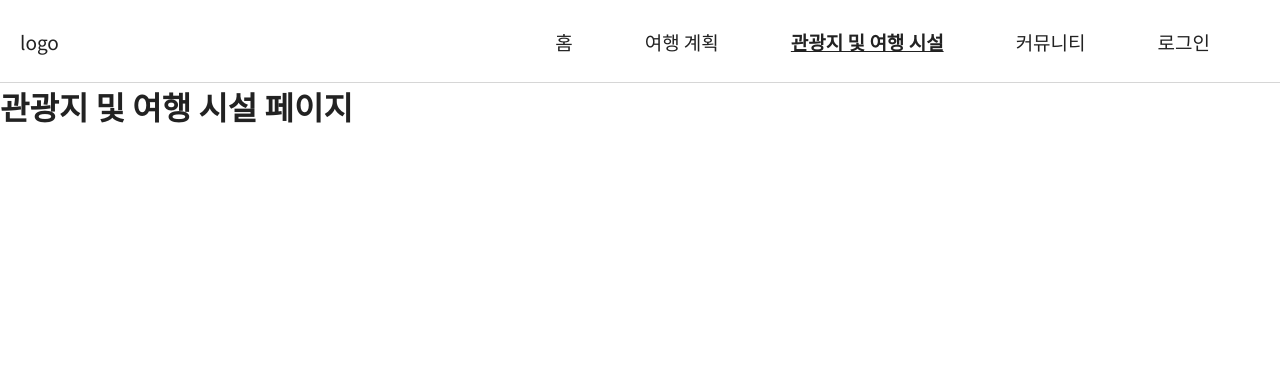
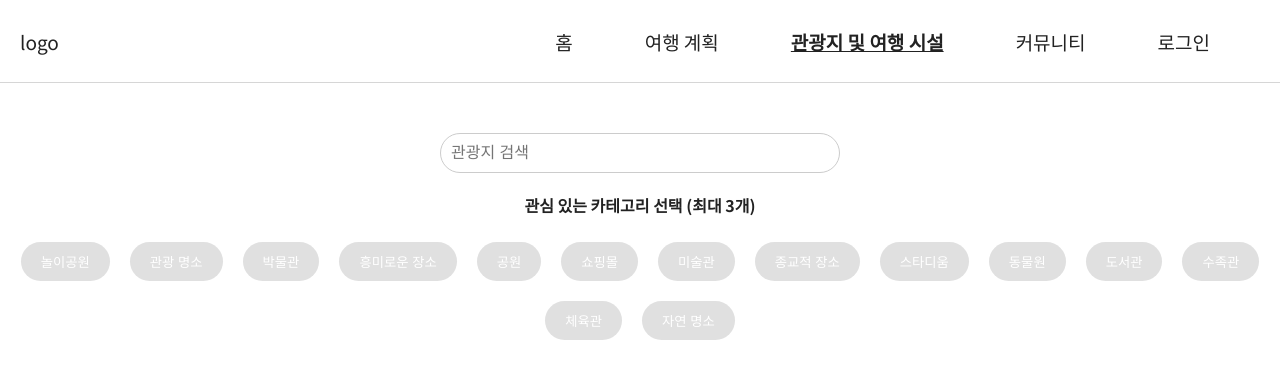
Before and after one commit to gani825/test123, a React (Create React App) app: page /attractions in a window 1280 px wide. Shown: the top 378 px of the page. Built offline with nearby package versions, Linux system fonts and the light colour scheme; a web font is replaced by a local one.

Commit message:
로케이션상세페이지작성중...

```diff
--- a/package.json
+++ b/package.json
@@ -14,6 +14,7 @@
     "react-dom": "^18.3.1",
     "react-router-dom": "^7.0.2",
     "react-scripts": "5.0.1",
+    "styled-components": "^6.1.13",
     "swiper": "^11.1.15"
   },
   "scripts": {
--- /dev/null
+++ b/src/pages/Attractions/Attractions.css
@@ -0,0 +1,67 @@
+/* styles.css */
+
+/* 전체 컨테이너 중앙 정렬 (위 200px 여백) */
+.container {
+    display: flex;
+    flex-direction: column;
+    align-items: center;  /* 가로 중앙 정렬 */
+    justify-content: flex-start;  /* 위쪽으로 배치 */
+    min-height: 100vh;  /* 최소 화면 높이 (100vh로 설정) */
+    padding-top: 50px;  /* 위쪽에 200px 여백 추가 */
+    text-align: center;
+  }
+
+  .search-input {
+    padding: 10px;
+    margin-bottom: 20px;
+    border-radius: 25px;
+    border: 1px solid #ccc;
+    width: 80%;  /* 검색창 너비 */
+    max-width: 400px;  /* 최대 너비 설정 */
+    font-size: 16px;
+  }
+
+  .button-container {
+    display: flex;
+    flex-wrap: wrap;
+    justify-content: center;
+    gap: 10px;
+    margin-bottom: 20px;
+  }
+
+  .button {
+    background-color: #e0e0e0;
+    color: white;
+    padding: 10px 20px;
+    margin: 5px;
+    border-radius: 50px;
+    border: none;
+    cursor: pointer;
+    transition: background-color 0.3s;
+  }
+
+  .button.selected {
+    background-color: #4caf50;
+  }
+
+  .button:hover {
+    background-color: #d1d1d1;
+  }
+
+  .button.selected:hover {
+    background-color: #45a049;
+  }
+
+  .button:disabled {
+    background-color: #bdbdbd;
+    cursor: not-allowed;
+  }
+
+  ul {
+    list-style-type: none;
+    padding: 0;
+  }
+
+  h3, h4 {
+    margin-bottom: 20px;
+  }
--- a/src/pages/Attractions/Attractions.jsx
+++ b/src/pages/Attractions/Attractions.jsx
@@ -1,7 +1,60 @@
-import React from 'react';
+import React, { useState } from 'react';
+import './Attractions.css';  // CSS import
 
-function Attractions() {
-    return <h1>관광지 및 여행 시설 페이지</h1>;
-}
+// 카테고리 목록
+const categories = [
+    '놀이공원', '관광 명소', '박물관', '흥미로운 장소', '공원', '쇼핑몰', '미술관',
+    '종교적 장소', '스타디움', '동물원', '도서관', '수족관', '체육관', '자연 명소'
+  ];
+
+  const Attractions = () => {
+    const [selectedCategories, setSelectedCategories] = useState([]);
+    const [searchTerm, setSearchTerm] = useState('');
+
+    // 버튼 클릭 처리 (이벤트 핸들러)
+    const handleButtonClick = (category) => {
+      setSelectedCategories((prev) => {
+        if (prev.includes(category)) {
+          return prev.filter((item) => item !== category);
+        }
+        if (prev.length < 3) {
+          return [...prev, category];
+        }
+        return prev;
+      });
+    };
+
+    // 검색어 변경 처리 (이벤트 핸들러)
+    const handleSearchChange = (event) => {
+      setSearchTerm(event.target.value);
+    };
+
+    return (
+      <div className="container">
+        {/* 검색창 */}
+        <input
+          type="text"
+          className="search-input"
+          placeholder="관광지 검색"
+          value={searchTerm}
+          onChange={handleSearchChange}
+        />
+
+        <h4>관심 있는 카테고리 선택 (최대 3개)</h4>
+        <div className="button-container">
+          {categories.map((category) => (
+            <button
+              key={category}
+              className={`button ${selectedCategories.includes(category) ? 'selected' : ''}`}
+              onClick={() => handleButtonClick(category)}
+              disabled={selectedCategories.length >= 3 && !selectedCategories.includes(category)}
+            >
+              {category}
+            </button>
+          ))}
+        </div>
+      </div>
+    );
+  };
 
 export default Attractions;
```
Also changed, not shown: 1 other file (tests, documents, lock files or other folders).
